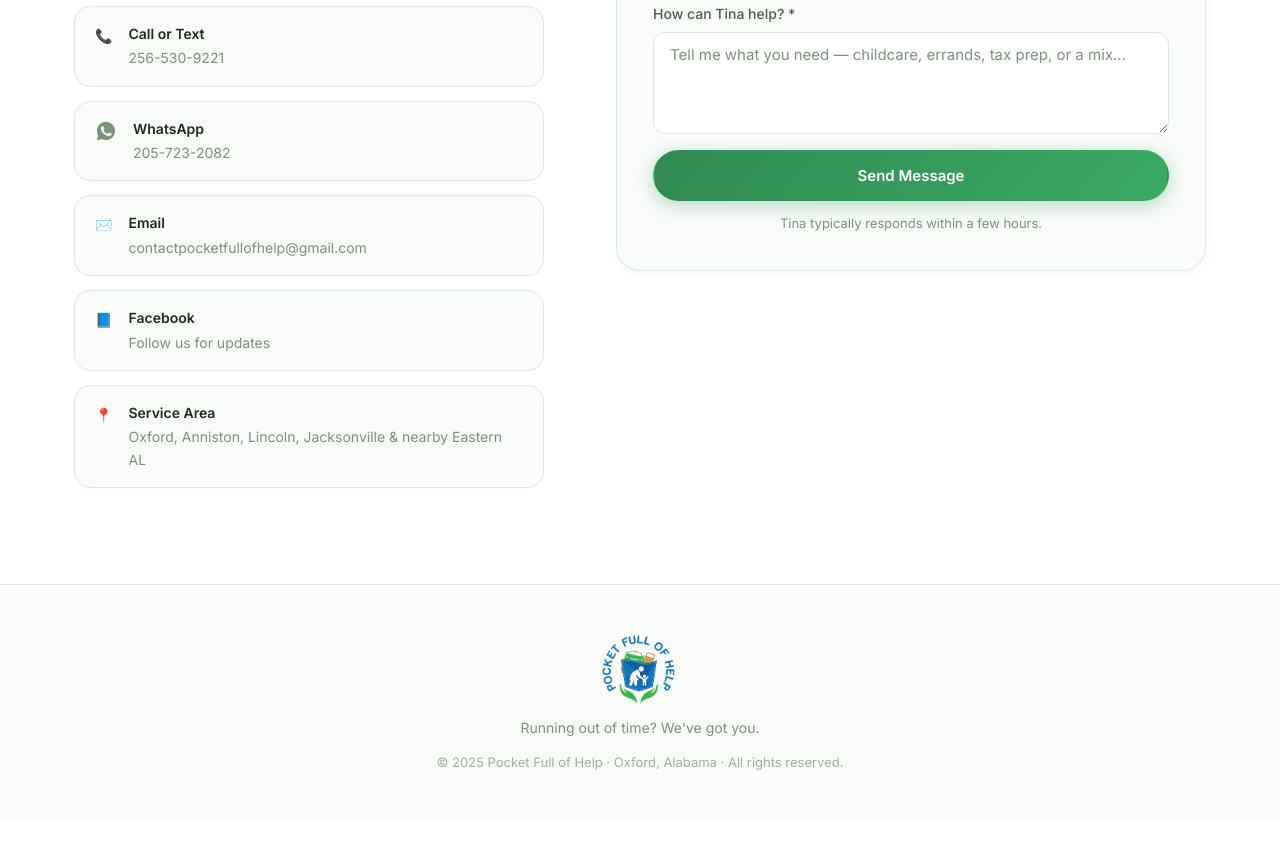
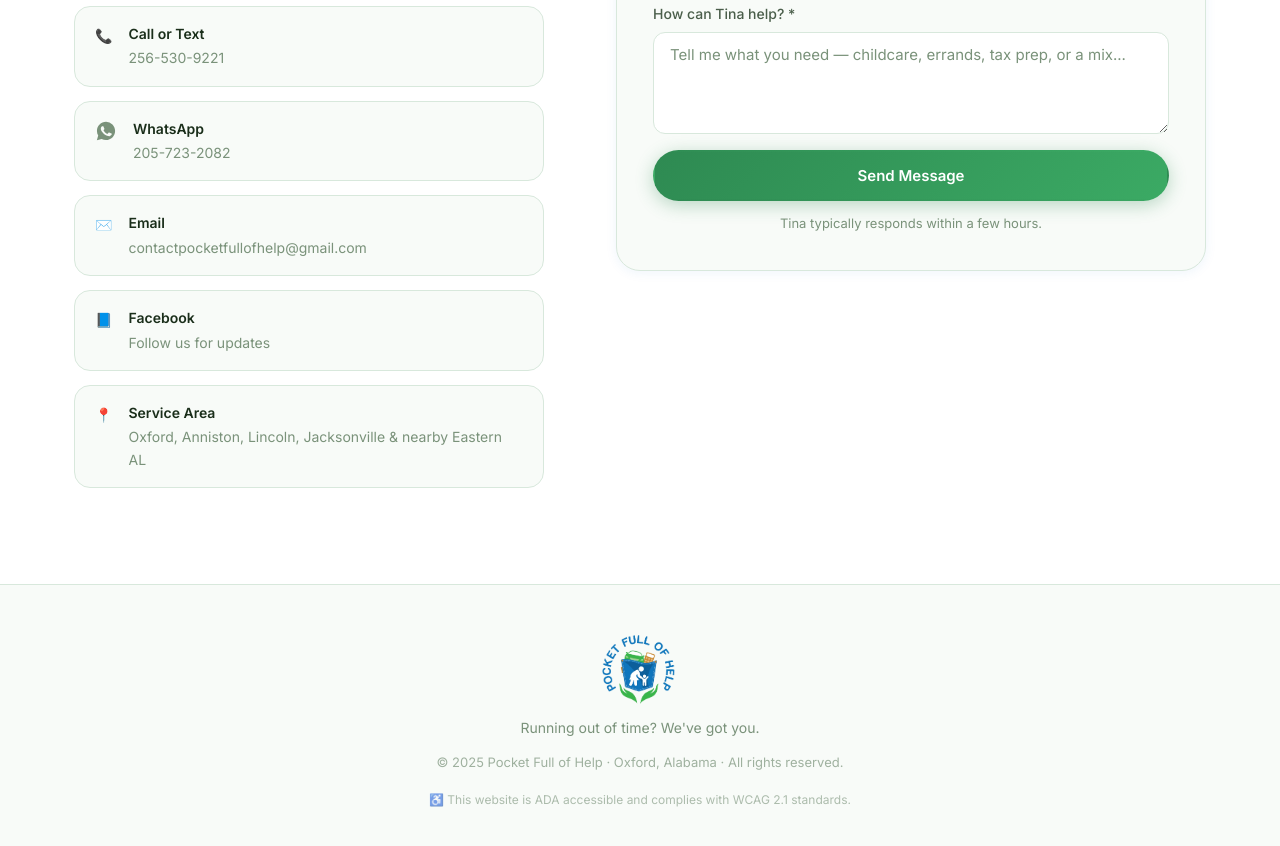
Before and after one commit to goldenbird-labs/pocket-full-of-help-demo, a website: page index.html in a window 1280 px wide. Shown: the part 4864-5710 px from the top of the page. Before the commit the page ends 5684 px from the top, so only its background shows below. Drawn offline with nearby package versions, Linux system fonts and the light colour scheme.

Commit message:
Add ADA compliance notice to footer
Co-Authored-By: Claude Sonnet 4.6 <noreply@anthropic.com>

```diff
--- a/index.html
+++ b/index.html
@@ -370,6 +370,7 @@
         </div>
         <p class="footer-tagline">Running out of time? We've got you.</p>
         <p class="footer-copy">© 2025 Pocket Full of Help · Oxford, Alabama · All rights reserved.</p>
+        <p class="footer-ada">♿ This website is ADA accessible and complies with WCAG 2.1 standards.</p>
       </div>
     </div>
   </footer>
--- a/style.css
+++ b/style.css
@@ -462,6 +462,7 @@ body::after {
 .footer-logo-img { height: 72px; width: auto; display: block; }
 .footer-tagline { color: var(--muted); font-size: 14px; }
 .footer-copy { color: var(--muted); font-size: 13px; opacity: 0.7; }
+.footer-ada { color: var(--muted); font-size: 12px; opacity: 0.6; margin-top: 6px; }
 
 /* ===== FLOATING ACTIONS ===== */
 .float-actions {
```
